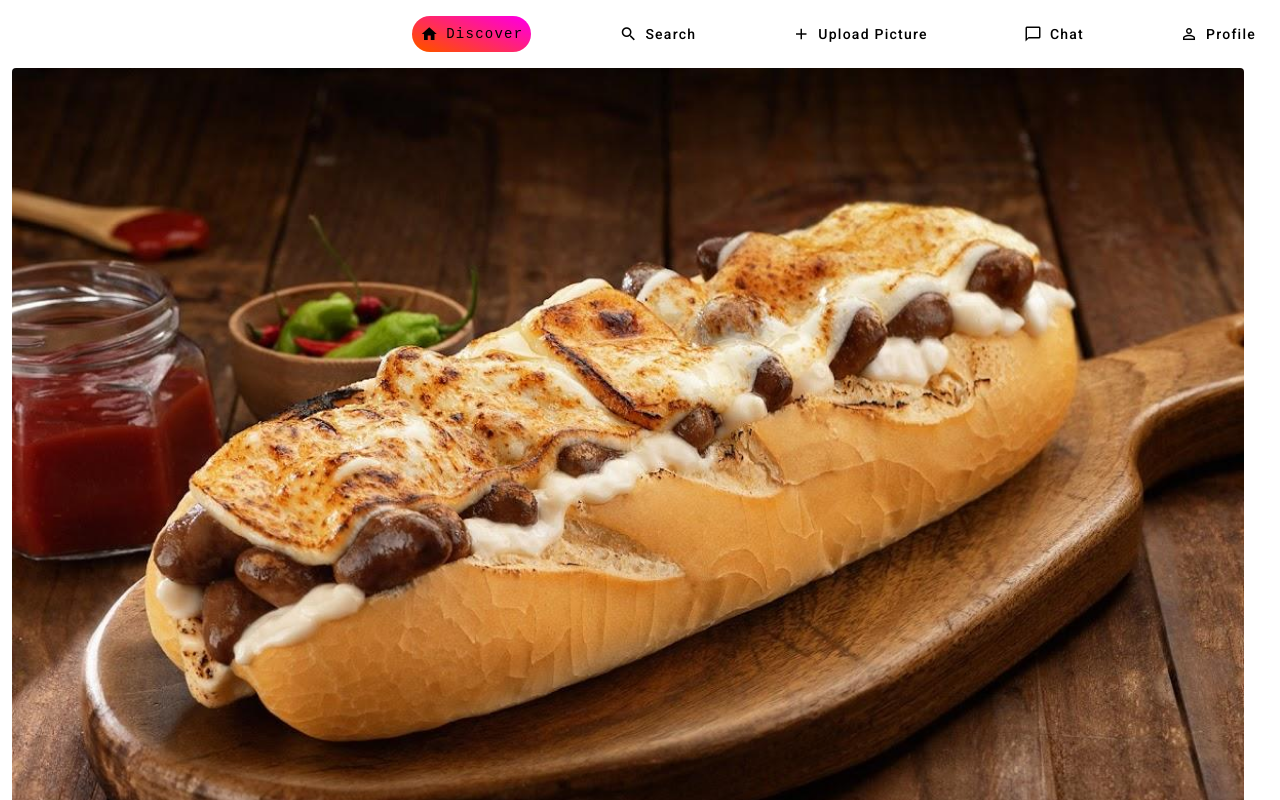
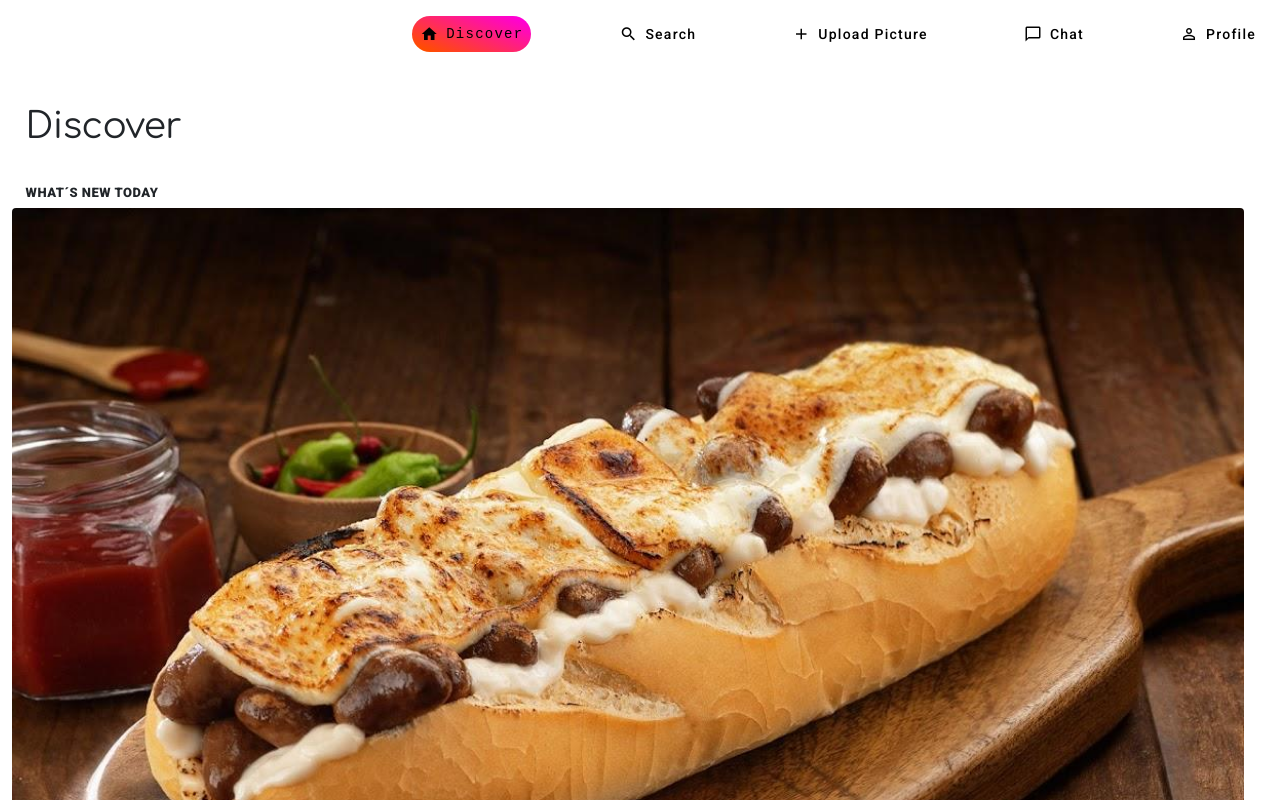
Before and after one commit to jcabrera-ucu/dwym-ucu-instagram, an Angular app in the folder ucu-instagram/: page /discover#/ in a window 1280 px wide. Shown: the top 800 px of the page. Built offline with nearby package versions, Linux system fonts and the light colour scheme.

Commit message:
Discover title

```diff
--- a/ucu-instagram/src/app/post-container/post-container.component.css
+++ b/ucu-instagram/src/app/post-container/post-container.component.css
@@ -0,0 +1,26 @@
+.discoverTitle {
+    font-family: 'Comfortaa';
+    font-style: normal;
+    font-weight: 400;
+    font-size: 36px;
+    line-height: 40px;
+    display: flex;
+    align-items: center;
+    letter-spacing: -0.015em;
+    margin-left: 2%;
+    margin-top: 3%;
+}
+
+.discoverSubtitle {
+    font-family: 'Roboto';
+    font-style: normal;
+    font-weight: 900;
+    font-size: 13px;
+    line-height: 15px;
+    display: flex;
+    align-items: center;
+    letter-spacing: 0.04em;
+    text-transform: uppercase;
+    margin-left: 2%;
+    margin-top: 3%;
+}
--- a/ucu-instagram/src/app/post-container/post-container.component.html
+++ b/ucu-instagram/src/app/post-container/post-container.component.html
@@ -1,4 +1,6 @@
 <app-nav [selected]="'discover'"></app-nav>
+<h1 class= "discoverTitle">Discover</h1>
+<h2 class="discoverSubtitle">WHAT´S NEW TODAY</h2>
 <div class="container-fluid row overflow-x-scroll">
     <div *ngFor="let post of posts">
         <div class="">
```
